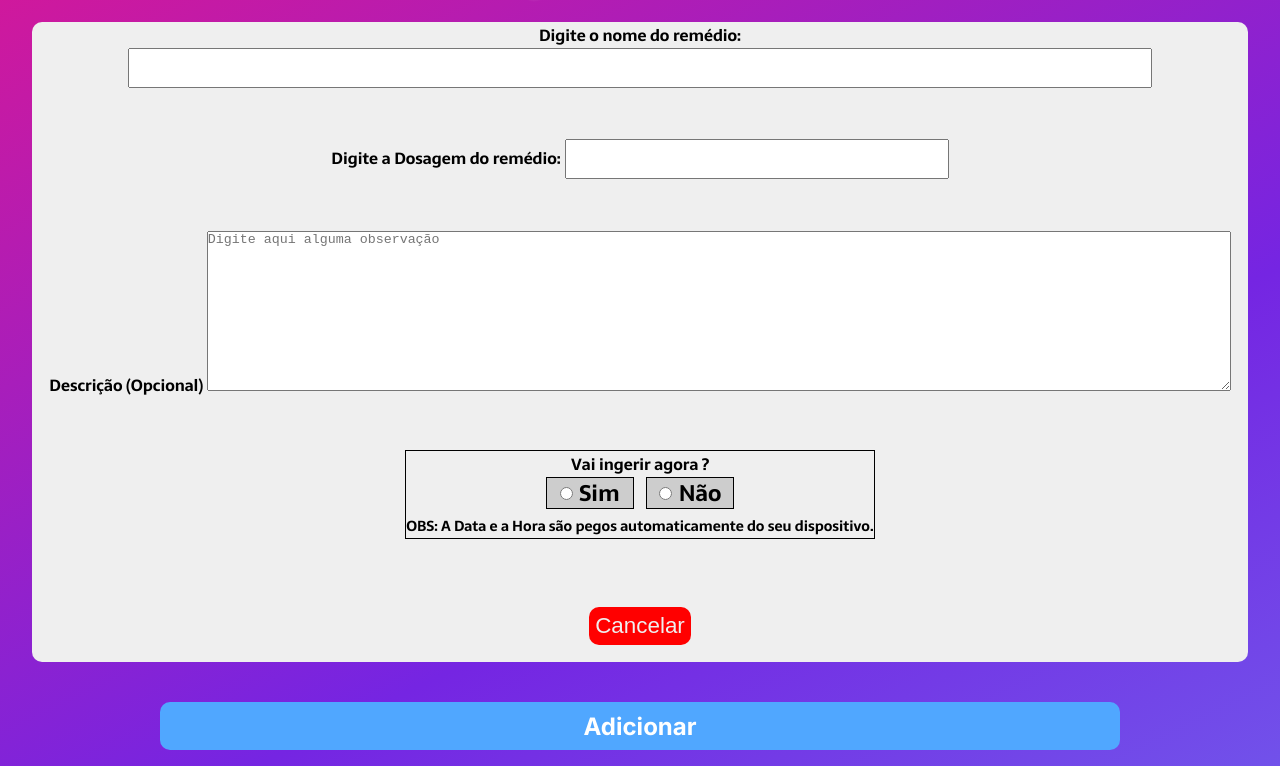
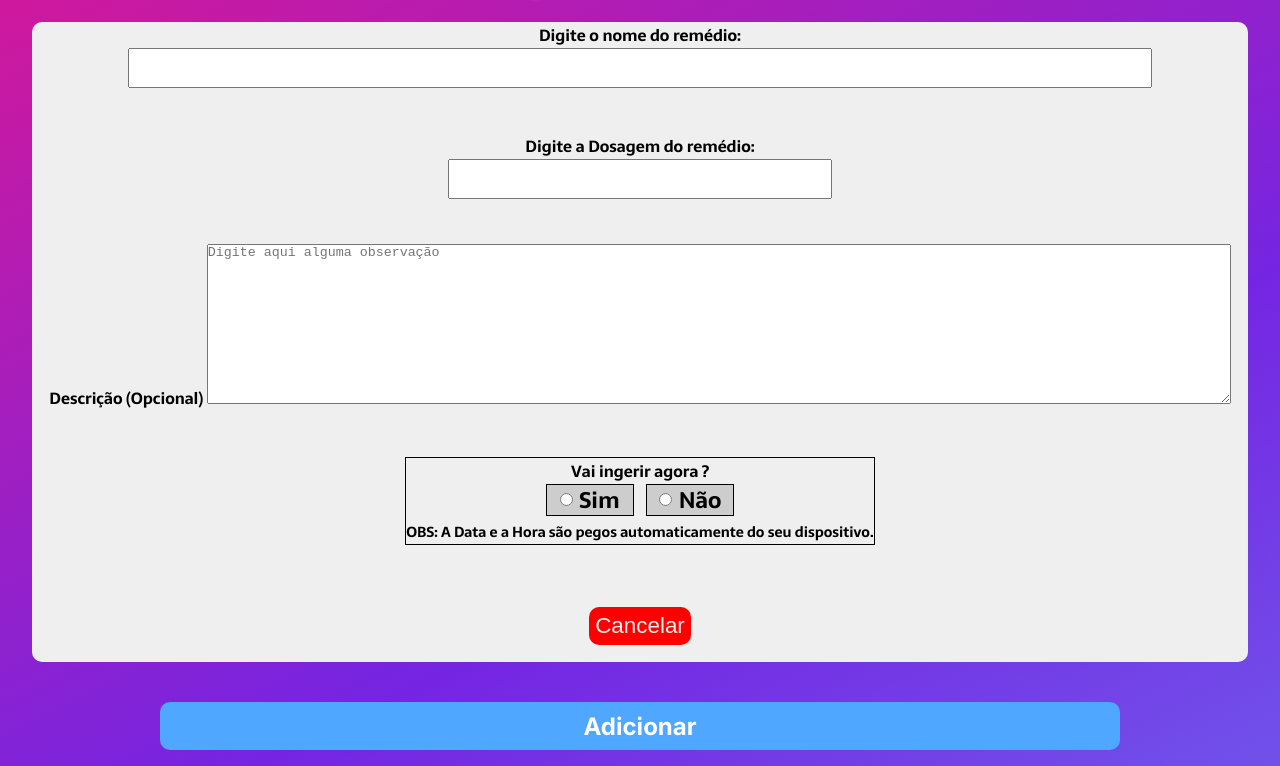
Before and after one commit to AndreyMateus/agenda_de_remedios, a plain HTML site: page index.html in a window 1280 px wide. Shown: the part 34-800 px from the top of the page. Drawn offline with Linux system fonts and the light colour scheme.

Commit message:
Fix: interface

```diff
--- a/css/add-remedie.css
+++ b/css/add-remedie.css
@@ -26,7 +26,11 @@
 }
 
 .container-dosage {
-    text-align: center;
+    display: flex;
+    flex-direction: column;
+    justify-content: center;
+    justify-items: center;
+    align-items: center;
 }
 
 .container-dosage label {
```
